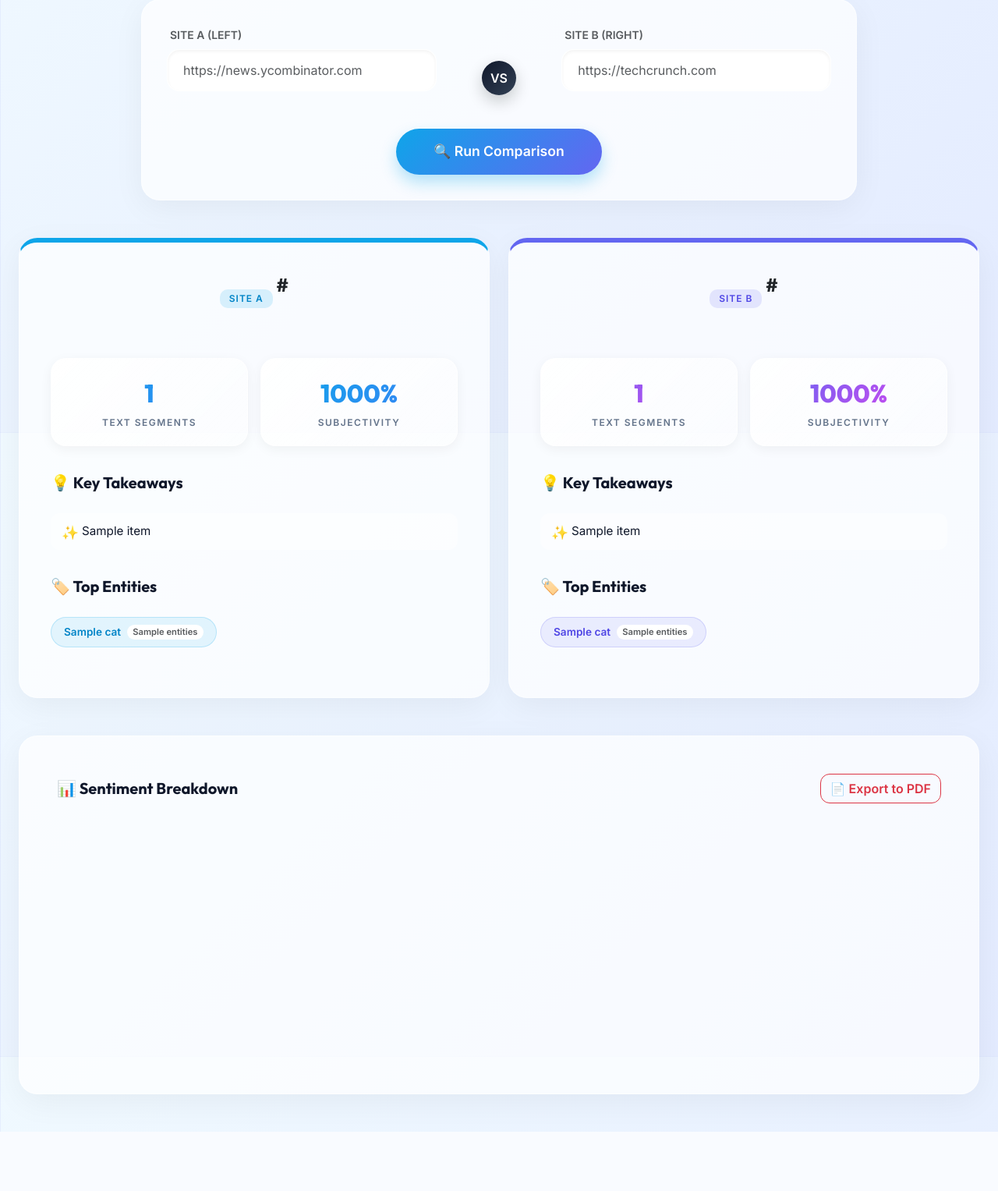
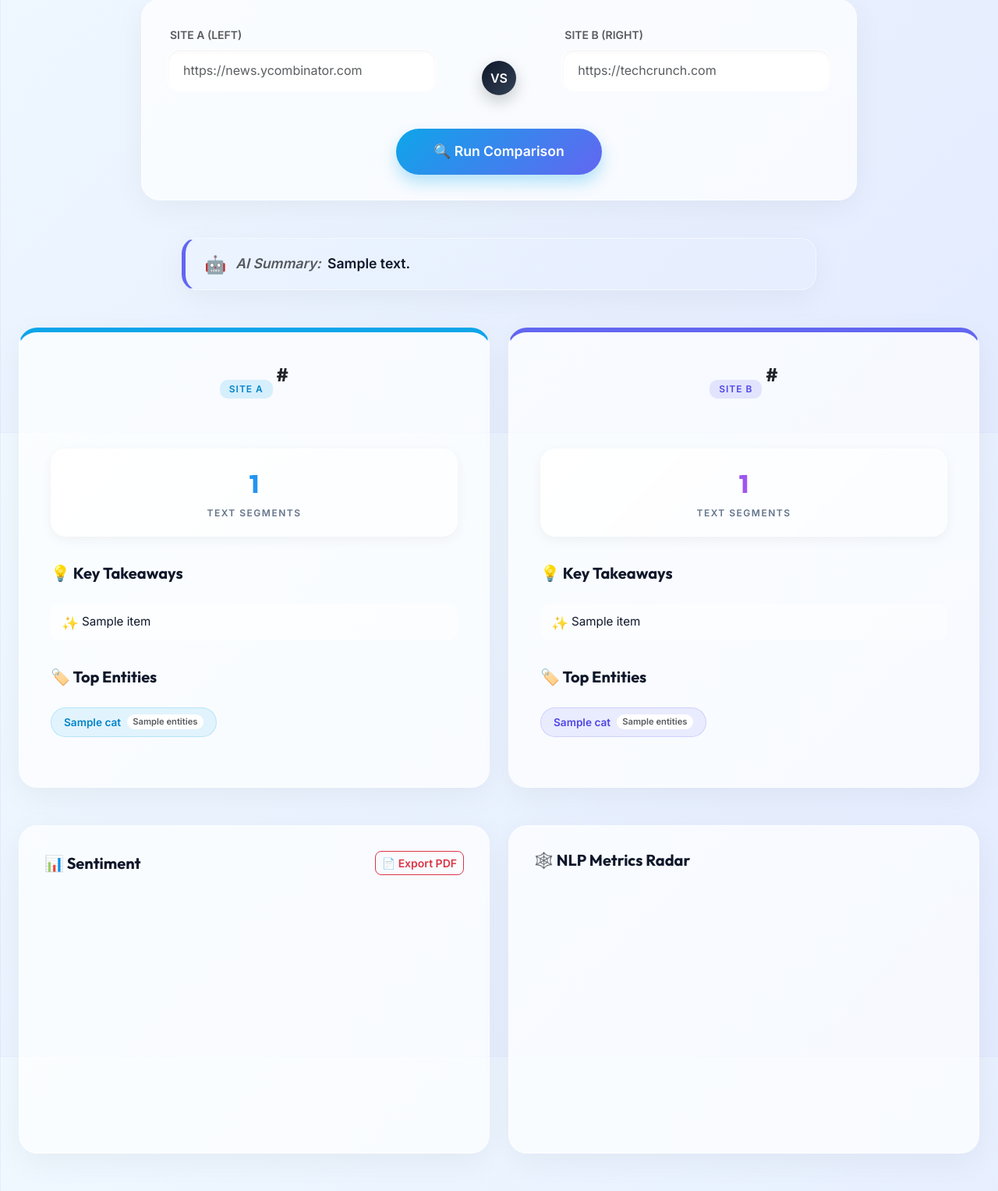
Before and after one commit to Ojaswi-Gupta/GistProbe, a Flask app: template templates/compare.html in a window 1280 px wide. Shown: the part 246-1773 px from the top of the page at 78% size. Before the commit the page ends 1697 px from the top, so only its background shows below. Run offline with Flask 3, Linux system fonts and the light colour scheme; the template is opened without the code that fills it: most values are stand-ins (such as "Sample title", 1, 10 or a date in 2020); a map, chart or similar area stays blank; parts of the project's set-up code (start-up, migrations or seed data) failed here and were passed over.

Commit message:
feat: enhance Compare dashboard with Radar Chart, Similarity Scoring, and AI Summary

```diff
--- a/app.py
+++ b/app.py
@@ -7,7 +7,7 @@ import json
 
 from crawler import scrape_url
 from analyser import clean_text_data, compute_sentiment
-from clustering import perform_clustering
+from clustering import perform_clustering, compute_similarity
 from wordcloud_gen import generate_wordcloud, cleanup_old_wordclouds
 from ner import extract_entities
 
@@ -119,6 +119,7 @@ def _process_url(url, cache_result=False):
         "total_items": len(df),
         "wordcloud_image": wordcloud_image,
         "entities": entities,
+        "cleaned_text": df["cleaned"].tolist() if "cleaned" in df.columns else []
     }
 
 
@@ -172,8 +173,39 @@ def compare():
             return render_template("compare.html", error=f"Error in URL 1 ({url1}): {result1['error']}")
         if "error" in result2:
             return render_template("compare.html", error=f"Error in URL 2 ({url2}): {result2['error']}")
+        similarity_score = compute_similarity(result1.get("cleaned_text", []), result2.get("cleaned_text", []))
 
-        return render_template("compare.html", result1=result1, result2=result2)
+        # Calculate Shared Vocabulary (Entities)
+        shared_vocab = []
+        if result1.get("entities") and result2.get("entities"):
+            ents1 = set(item[0].lower() for items in result1["entities"].values() for item in items)
+            ents2 = set(item[0].lower() for items in result2["entities"].values() for item in items)
+            shared = ents1.intersection(ents2)
+
+            # Keep original casing from result1
+            for items in result1["entities"].values():
+                for item in items:
+                    if item[0].lower() in shared and item[0] not in shared_vocab:
+                        shared_vocab.append(item[0])
+
+        # Generate AI Comparative Summary
+        def extract_top_topic(cluster_counts):
+            if not cluster_counts:
+                return "General Topics"
+            top_cluster = max(cluster_counts, key=cluster_counts.get)
+            if ":" in top_cluster:
+                return top_cluster.split(":", 1)[1].strip()
+            return top_cluster
+
+        topic1 = extract_top_topic(result1.get("cluster_counts", {}))
+        topic2 = extract_top_topic(result2.get("cluster_counts", {}))
+
+        if topic1.lower() == topic2.lower():
+            ai_summary = f"Both sites are primarily focused on '{topic1}'."
+        else:
+            ai_summary = f"Site A focuses heavily on '{topic1}', whereas Site B is more concerned with '{topic2}'."
+
+        return render_template("compare.html", result1=result1, result2=result2, similarity_score=similarity_score, shared_vocab=shared_vocab, ai_summary=ai_summary)
 
     except Exception as e:
         print(f"Compare Pipeline error: {e}")
--- a/static/js/compare.js
+++ b/static/js/compare.js
@@ -84,4 +84,82 @@ document.addEventListener('DOMContentLoaded', function() {
             }
         });
     }
+
+    // Initialize NLP Metrics Radar Chart
+    const radarCtx = document.getElementById('radarCompareChart');
+    if (radarCtx) {
+        const siteAMetrics = JSON.parse(radarCtx.getAttribute('data-site-a-metrics'));
+        const siteBMetrics = JSON.parse(radarCtx.getAttribute('data-site-b-metrics'));
+
+        const calcNormalized = (m) => {
+            const total = m.total || 1;
+            return [
+                m.pos / total,              // Positivity
+                m.neg / total,              // Negativity
+                m.subj,                     // Subjectivity
+                1 - m.subj,                 // Objectivity
+                m.clusters / 10             // Topic Diversity (max 10)
+            ].map(v => Math.max(0, Math.min(1, v))); // Clamp 0-1
+        };
+
+        const siteAData = calcNormalized(siteAMetrics);
+        const siteBData = calcNormalized(siteBMetrics);
+
+        new Chart(radarCtx, {
+            type: 'radar',
+            data: {
+                labels: ['Positivity', 'Negativity', 'Subjectivity', 'Objectivity', 'Topic Diversity'],
+                datasets: [
+                    {
+                        label: 'Site A',
+                        data: siteAData,
+                        backgroundColor: 'rgba(14, 165, 233, 0.2)',
+                        borderColor: 'rgba(14, 165, 233, 1)',
+                        pointBackgroundColor: 'rgba(14, 165, 233, 1)',
+                        borderWidth: 2,
+                    },
+                    {
+                        label: 'Site B',
+                        data: siteBData,
+                        backgroundColor: 'rgba(99, 102, 241, 0.2)',
+                        borderColor: 'rgba(99, 102, 241, 1)',
+                        pointBackgroundColor: 'rgba(99, 102, 241, 1)',
+                        borderWidth: 2,
+                    }
+                ]
+            },
+            options: {
+                responsive: true,
+                maintainAspectRatio: false,
+                scales: {
+                    r: {
+                        angleLines: { color: 'rgba(0,0,0,0.1)' },
+                        grid: { color: 'rgba(0,0,0,0.1)' },
+                        pointLabels: {
+                            font: { family: "'Inter', sans-serif", size: 12 },
+                            color: '#64748b'
+                        },
+                        ticks: {
+                            display: false,
+                            min: 0,
+                            max: 1
+                        }
+                    }
+                },
+                plugins: {
+                    legend: {
+                        position: 'top',
+                        labels: { font: { family: "'Inter', sans-serif", size: 14 } }
+                    },
+                    tooltip: {
+                        callbacks: {
+                            label: function(context) {
+                                return context.dataset.label + ': ' + Math.round(context.raw * 100) + '%';
+                            }
+                        }
+                    }
+                }
+            }
+        });
+    }
 });
--- a/templates/compare.html
+++ b/templates/compare.html
@@ -71,6 +71,21 @@
         {% endif %}
 
         {% if result1 and result2 %}
+
+        <!-- AI Summary Banner -->
+        <div class="row justify-content-center mb-5 fade-in-up" style="animation-delay: 0.25s;">
+            <div class="col-md-8 text-center">
+                {% if ai_summary %}
+                <div class="glass-card py-3 px-4" style="border-radius: 20px; height: auto !important; border-left: 5px solid #6366f1; background: rgba(255,255,255,0.02);">
+                    <p class="m-0 fw-semibold text-start" style="color: var(--text-main); font-size: 1.1rem; display: flex; align-items: center;">
+                        <span style="font-size: 1.4rem; margin-right: 12px;">🤖</span>
+                        <span><span class="text-muted fst-italic me-1">AI Summary:</span> {{ ai_summary }}</span>
+                    </p>
+                </div>
+                {% endif %}
+            </div>
+        </div>
+
         <div class="row g-4 fade-in-up" style="animation-delay: 0.3s;">
 
             <!-- LEFT COLUMN (URL 1) -->
@@ -84,16 +99,10 @@
                     </div>
 
                     <div class="row g-3 mb-4">
-                        <div class="col-6">
+                        <div class="col-12">
                             <div class="stat-box">
-                                <div class="stat-value">{{ result1.total_items }}</div>
+                                <div class="stat-value" id="val-segments-a" data-val="{{ result1.total_items }}">{{ result1.total_items }}</div>
                                 <div class="stat-label">Text Segments</div>
-                            </div>
-                        </div>
-                        <div class="col-6">
-                            <div class="stat-box">
-                                <div class="stat-value">{{ "%.0f"|format(result1.avg_subjectivity * 100) }}%</div>
-                                <div class="stat-label">Subjectivity</div>
                             </div>
                         </div>
                     </div>
@@ -138,16 +147,10 @@
                     </div>
 
                     <div class="row g-3 mb-4">
-                        <div class="col-6">
+                        <div class="col-12">
                             <div class="stat-box">
-                                <div class="stat-value">{{ result2.total_items }}</div>
+                                <div class="stat-value" id="val-segments-b" data-val="{{ result2.total_items }}">{{ result2.total_items }}</div>
                                 <div class="stat-label">Text Segments</div>
-                            </div>
-                        </div>
-                        <div class="col-6">
-                            <div class="stat-box">
-                                <div class="stat-value">{{ "%.0f"|format(result2.avg_subjectivity * 100) }}%</div>
-                                <div class="stat-label">Subjectivity</div>
                             </div>
                         </div>
                     </div>
@@ -183,18 +186,34 @@
 
         </div>
 
-        <!-- Sentiment Comparison Chart -->
+        <!-- Charts Row: Sentiment & Radar -->
         <div class="row mt-5 fade-in-up" style="animation-delay: 0.4s;">
-            <div class="col-12">
-                <div class="glass-card text-center" style="padding: 3rem;">
+            <!-- Sentiment Breakdown -->
+            <div class="col-lg-6 mb-4 mb-lg-0">
+                <div class="glass-card text-center" style="padding: 2rem;">
                     <div class="d-flex justify-content-between align-items-center mb-4">
-                        <h3 class="section-title m-0">📊 Sentiment Breakdown</h3>
-                        <button onclick="downloadPDF()" class="btn btn-outline-danger" style="border-radius: 12px; font-weight: 600;">📄 Export to PDF</button>
+                        <h3 class="section-title m-0">📊 Sentiment</h3>
+                        <button onclick="downloadPDF()" class="btn btn-outline-danger btn-sm" style="border-radius: 8px; font-weight: 600;">📄 Export PDF</button>
                     </div>
                     <div style="height: 300px; position: relative;">
                         <canvas id="sentimentCompareChart"
                             data-site-a="[{{ result1.sentiment_counts.get('Positive', 0) }}, {{ result1.sentiment_counts.get('Neutral', 0) }}, {{ result1.sentiment_counts.get('Negative', 0) }}]"
                             data-site-b="[{{ result2.sentiment_counts.get('Positive', 0) }}, {{ result2.sentiment_counts.get('Neutral', 0) }}, {{ result2.sentiment_counts.get('Negative', 0) }}]"
+                        ></canvas>
+                    </div>
+                </div>
+            </div>
+
+            <!-- NLP Metrics Radar -->
+            <div class="col-lg-6">
+                <div class="glass-card text-center" style="padding: 2rem;">
+                    <div class="d-flex justify-content-between align-items-center mb-4">
+                        <h3 class="section-title m-0">🕸️ NLP Metrics Radar</h3>
+                    </div>
+                    <div style="height: 300px; position: relative;">
+                        <canvas id="radarCompareChart"
+                            data-site-a-metrics='{"pos": {{ result1.sentiment_counts.get("Positive", 0) }}, "neg": {{ result1.sentiment_counts.get("Negative", 0) }}, "total": {{ result1.total_items }}, "subj": {{ result1.avg_subjectivity }}, "clusters": {{ result1.cluster_counts|length }} }'
+                            data-site-b-metrics='{"pos": {{ result2.sentiment_counts.get("Positive", 0) }}, "neg": {{ result2.sentiment_counts.get("Negative", 0) }}, "total": {{ result2.total_items }}, "subj": {{ result2.avg_subjectivity }}, "clusters": {{ result2.cluster_counts|length }} }'
                         ></canvas>
                     </div>
                 </div>
--- a/templates/index.html
+++ b/templates/index.html
@@ -159,8 +159,7 @@
                                 style="width: 48px; height: 48px; border-radius: 50%; background: rgba(139,92,246,0.1); border: 1.5px solid rgba(139,92,246,0.4); display: flex; align-items: center; justify-content: center; margin: 0 auto 12px; font-size: 1.1rem;">
                                 🔬</div>
                             <h6 class="fw-bold mb-1">02 — Analyse</h6>
-                            <p class="text-muted" style="font-size: 0.78rem; line-height: 1.5;">NLTK cleans &
-                                deduplicates text. TextBlob scores sentiment polarity and subjectivity.</p>
+                            <p class="text-muted" style="font-size: 0.78rem; line-height: 1.5;">NLTK cleans text. TextBlob scores sentiment. spaCy extracts Named Entities.</p>
                         </div>
 
                         <!-- Connector -->
@@ -235,6 +234,8 @@
                             style="background: rgba(16,185,129,0.08); color: #10b981; border: 1px solid rgba(16,185,129,0.2); font-weight: 500; font-size: 0.8rem;">TextBlob</span>
                         <span class="badge rounded-pill px-3 py-2"
                             style="background: rgba(16,185,129,0.08); color: #10b981; border: 1px solid rgba(16,185,129,0.2); font-weight: 500; font-size: 0.8rem;">BeautifulSoup</span>
+                        <span class="badge rounded-pill px-3 py-2"
+                            style="background: rgba(236,72,153,0.08); color: #ec4899; border: 1px solid rgba(236,72,153,0.2); font-weight: 500; font-size: 0.8rem;">spaCy</span>
                         <span class="badge rounded-pill px-3 py-2"
                             style="background: rgba(245,158,11,0.08); color: #f59e0b; border: 1px solid rgba(245,158,11,0.2); font-weight: 500; font-size: 0.8rem;">Chart.js</span>
                         <span class="badge rounded-pill px-3 py-2"
```
